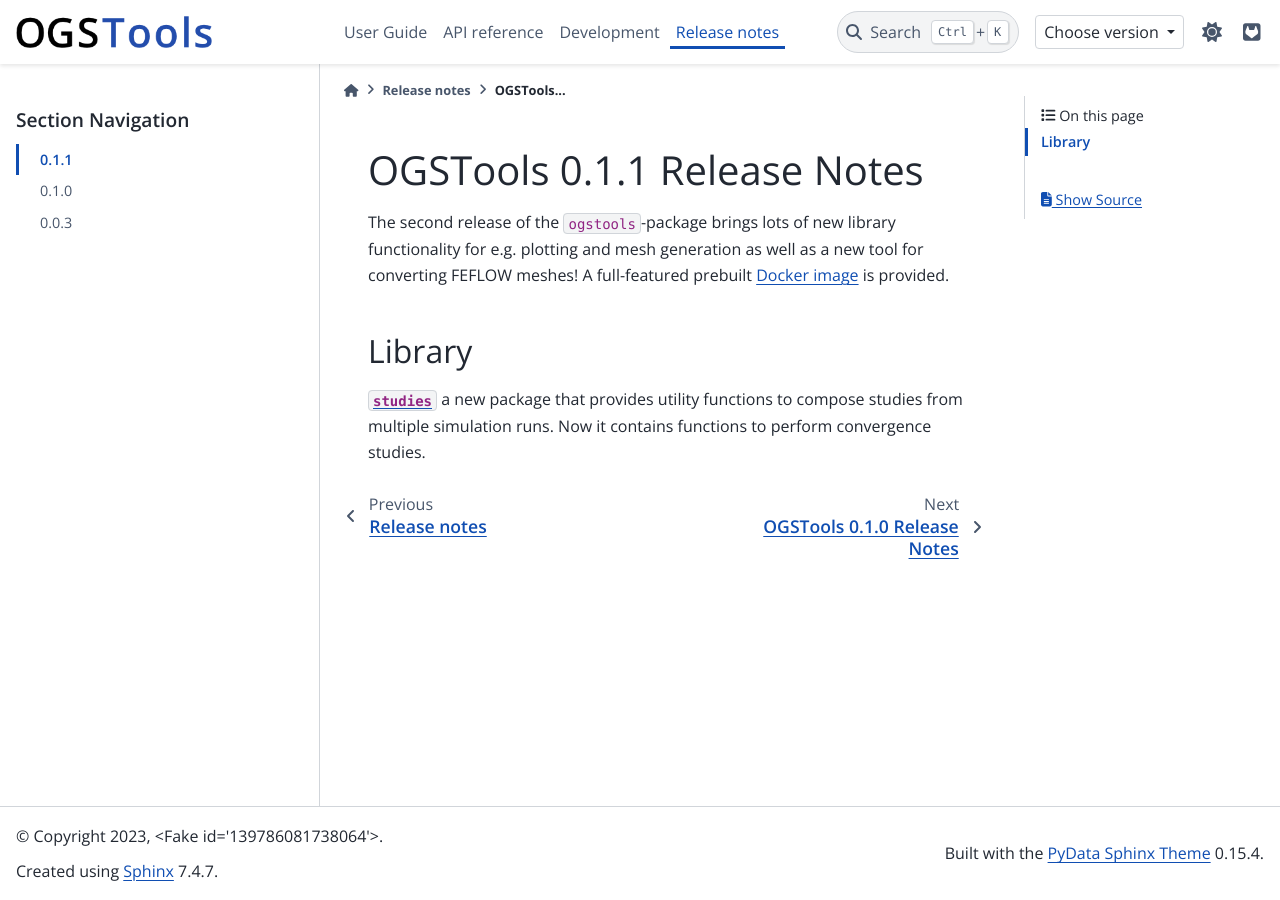
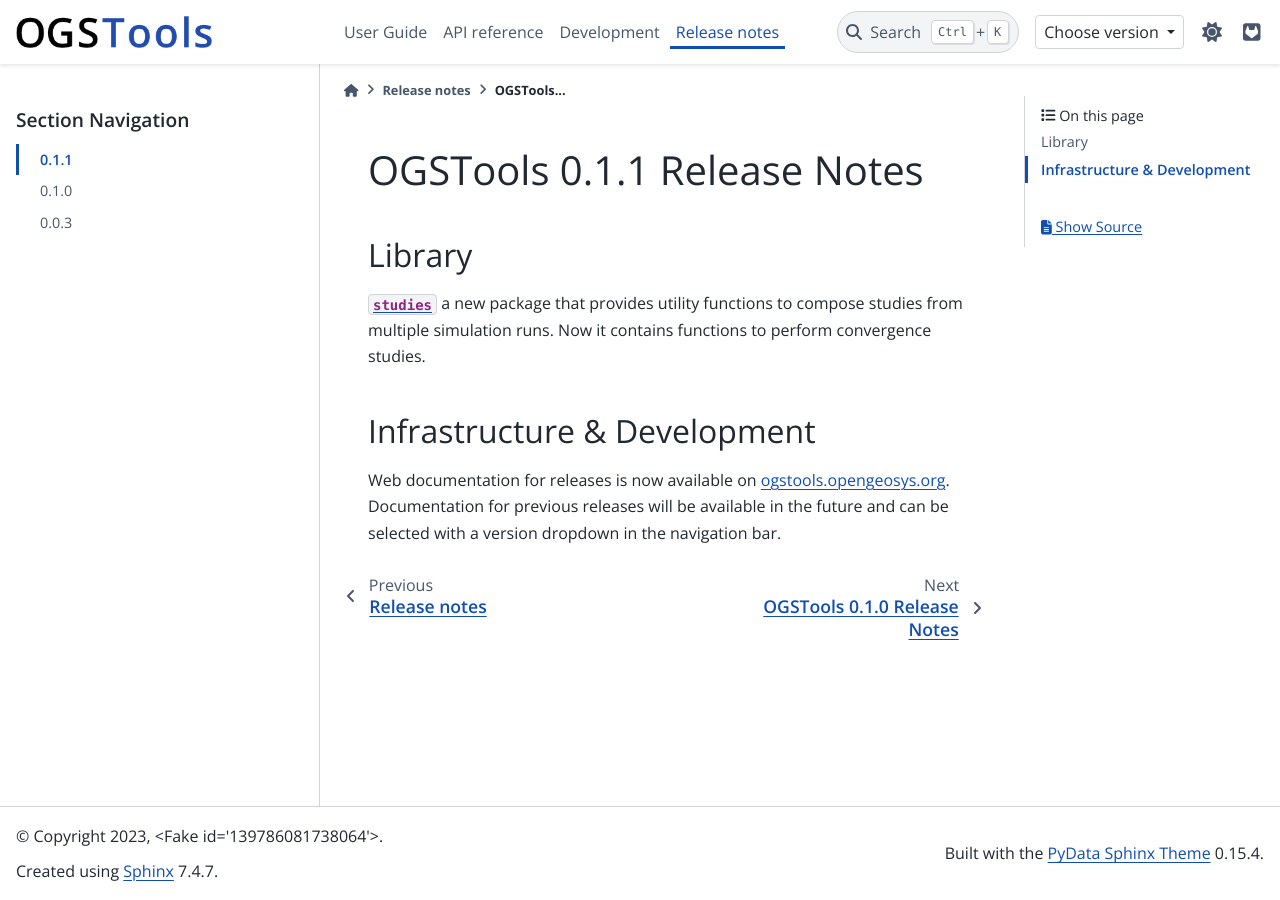
Before and after one commit to ufz/ogstools, a Sphinx documentation site: the page built from docs/releases/ogstools-0.1.1.md, in a window 1280 px wide. Built offline with Sphinx 7.4.7 and the PyData theme 0.15.4, drawn with Linux system fonts in a browser that asks for light colours; pages that are not in the unit, such as notebooks, are missing from menus; the version number could not be read and is left out; comment, search, counter and statistics services are not loaded.

Commit message:
Added changelog entry for version switcher.

```diff
--- a/docs/releases/ogstools-0.1.1.md
+++ b/docs/releases/ogstools-0.1.1.md
@@ -1,8 +1,10 @@
 # OGSTools 0.1.1 Release Notes
-
-The second release of the `ogstools`-package brings lots of new library functionality for e.g. plotting and mesh generation as well as a new tool for converting FEFLOW meshes! A full-featured prebuilt [Docker image](../user-guide/docker.md) is provided.
 
 ## Library
 
 [`studies`](../user-guide/studies.md) a new package that provides utility functions to compose studies from multiple simulation
 runs. Now it contains functions to perform convergence studies.
+
+## Infrastructure & Development
+
+Web documentation for releases is now available on [ogstools.opengeosys.org](https://ogstools.opengeosys.org). Documentation for previous releases will be available in the future and can be selected with a version dropdown in the navigation bar.
```
